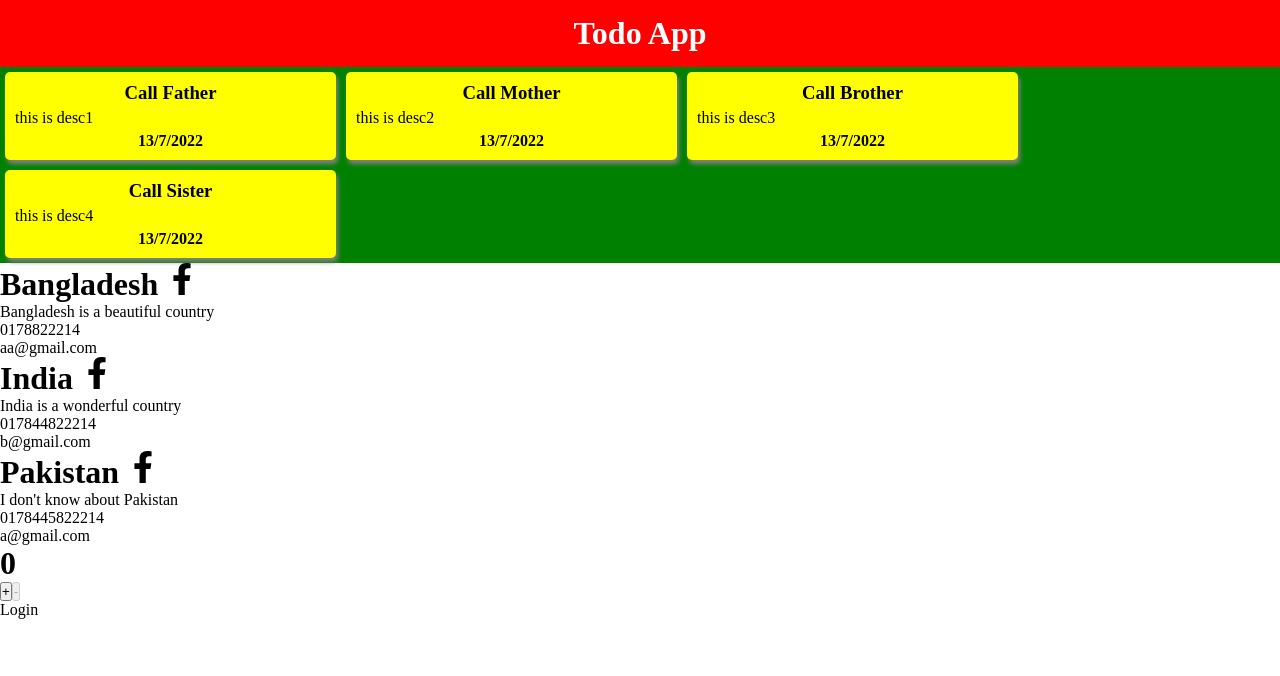
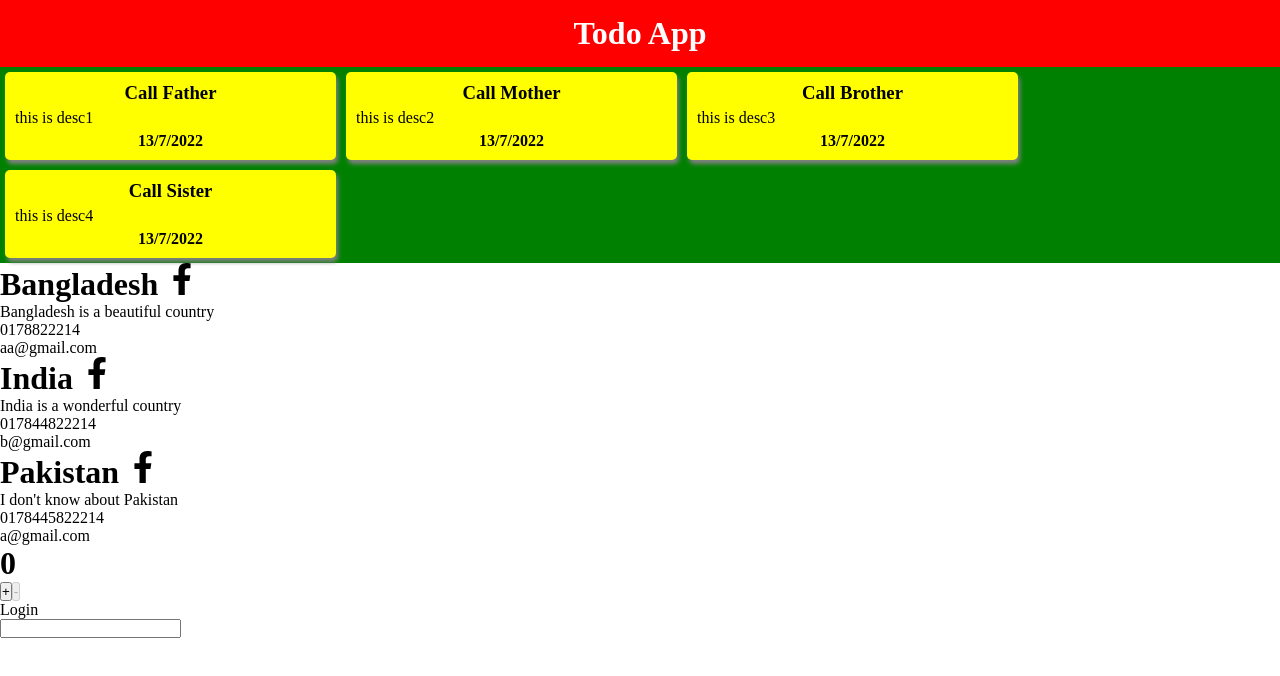
Before and after one commit to makbulhosen5000/react-toggle-app, a React (Create React App) app: page / in a window 1280 px wide. Shown: the top 676 px of the page. Built offline with nearby package versions, Linux system fonts and the light colour scheme.

Commit message:
added eventhandler

```diff
--- a/src/App.js
+++ b/src/App.js
@@ -7,6 +7,7 @@ import Data from './practice/Data.json';
 import List from './practice/List';
 import STATE from './practice/STATE';
 import ConditionalRendaring from './practice/ConditionalRendaring';
+import EVENTHANDLER from './practice/eventHalderClass/EVENTHANDLER';
 
 // import React, { useState } from 'react'
 // import Message from './components/Memo/Message';
@@ -43,6 +44,7 @@ function App() {
 
             <STATE/>
             <ConditionalRendaring/>
+            <EVENTHANDLER/>
 
 
      </div>
--- /dev/null
+++ b/src/practice/eventHalderClass/EVENTHANDLER.js
@@ -0,0 +1,26 @@
+import React, { Component } from 'react'
+
+export default class EVENTHANDLER extends Component {
+  constructor(){
+    super()
+    this.state={
+      changeValue : ''
+    }
+  }
+  onChangeHandler = (e) =>{
+     this.setState({
+      changeValue:e.target.value
+     },()=>{
+      console.log(this.state.changeValue)
+     })
+  }
+
+  render() {
+    return (
+      <div>
+        <input type="text" name="name" onChange={this.onChangeHandler}  />
+        <p>{this.state.changeValue}</p>
+      </div>
+    )
+  }
+}
```
